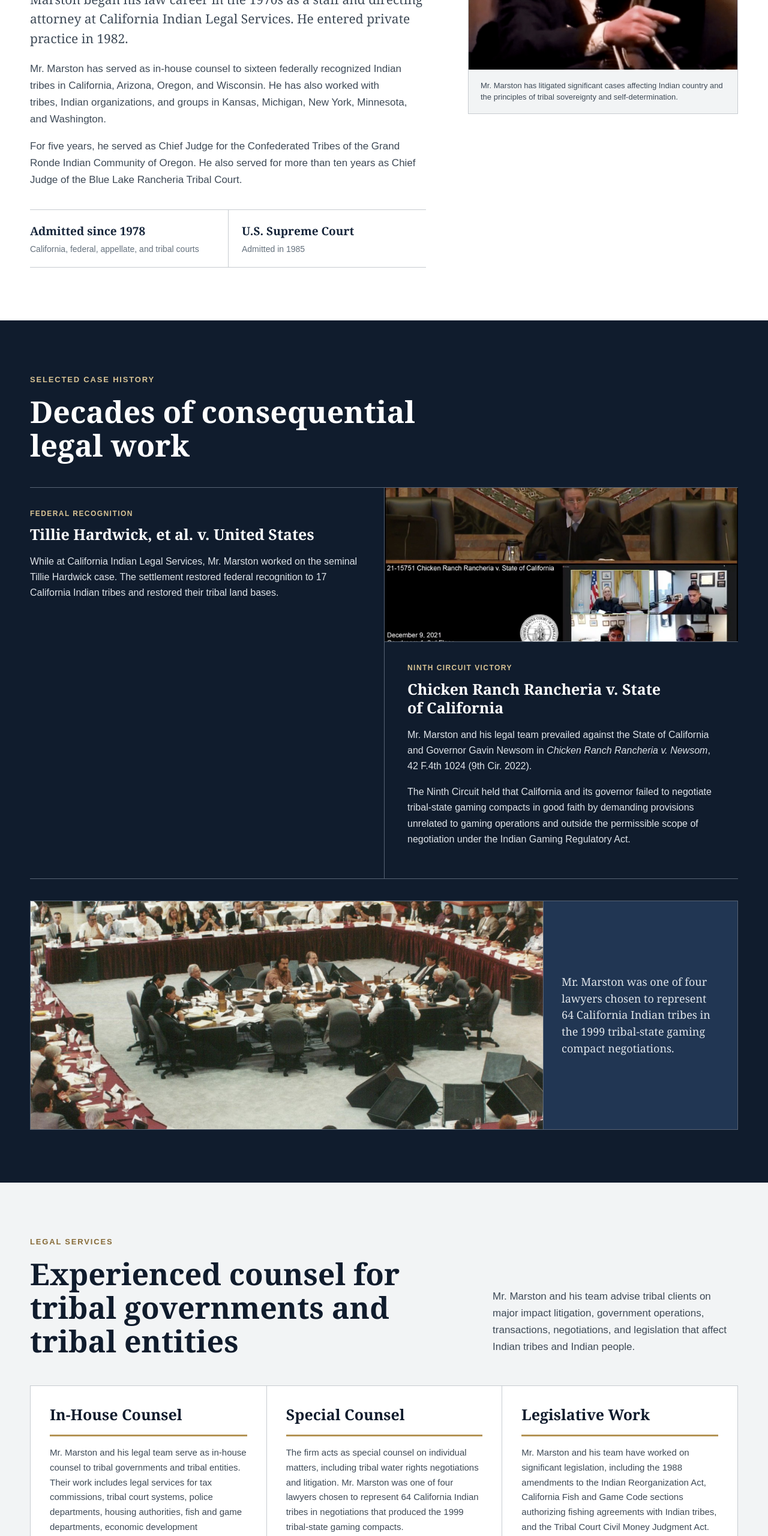
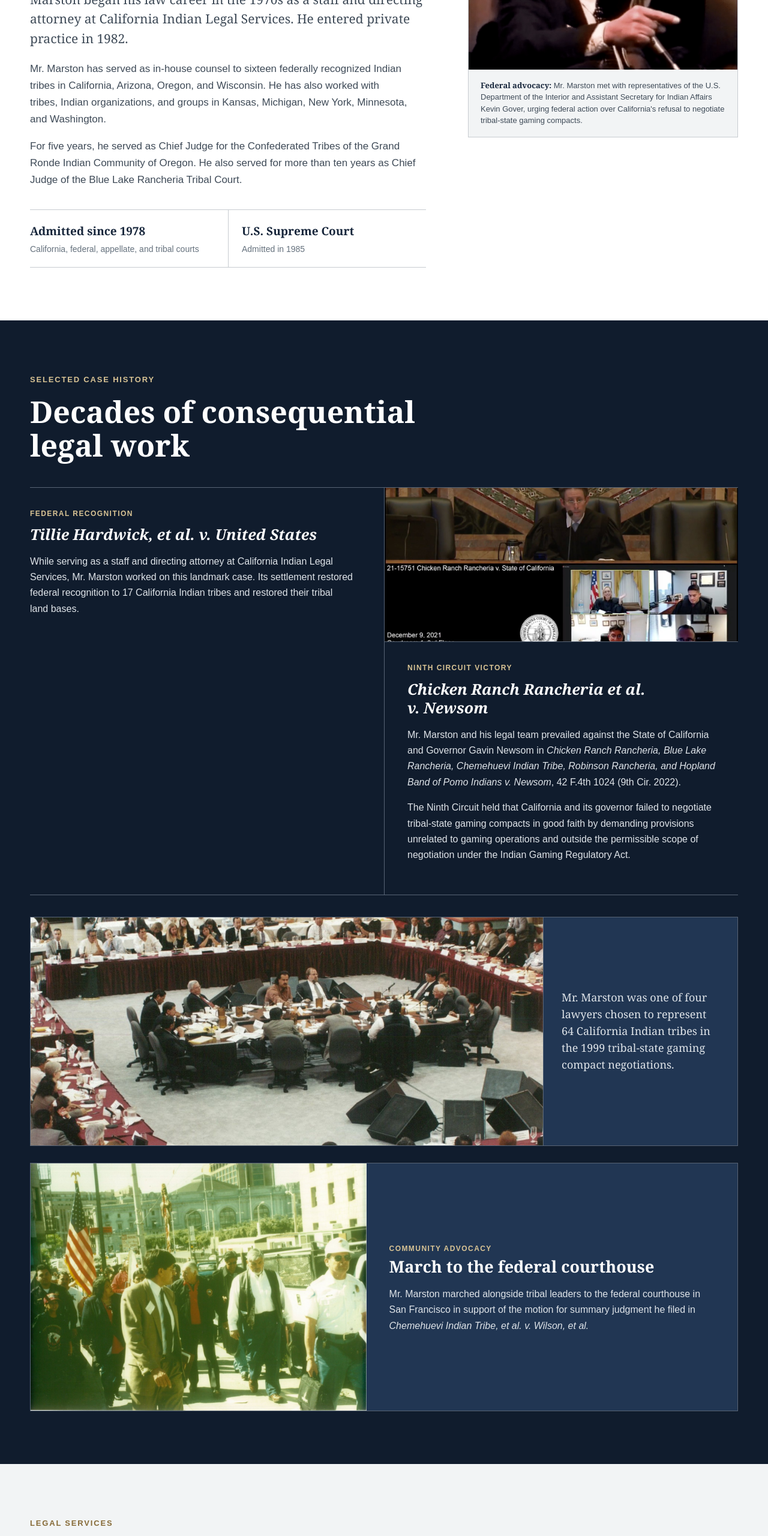
Before and after one commit to ukiahcomputerworks/marston-law-preview, a plain HTML site: page index.html in a window 1280 px wide. Shown: the part 1280-3840 px from the top of the page at 60% size. Drawn offline with Linux system fonts and the light colour scheme.

Commit message:
Expand Marston practice history and services

```diff
--- a/index.html
+++ b/index.html
@@ -14,7 +14,7 @@
   <meta name="twitter:description" content="More than 40 years representing Indian tribes and Indian people.">
   <meta name="twitter:image" content="https://ukiahcomputerworks.github.io/marston-law-48hr-preview/assets/office-exterior.jpg">
   <title>The Law Office of Lester J. Marston</title>
-  <link rel="stylesheet" href="styles.css?v=1">
+  <link rel="stylesheet" href="styles.css?v=2">
 </head>
 <body>
   <a class="skip-link" href="#main-content">Skip to main content</a>
@@ -76,13 +76,13 @@
           </div>
         </div>
         <figure class="profile-image">
-          <img src="assets/marston-speaking.jpg" alt="Lester J. Marston speaking during a legal proceeding">
-          <figcaption>Mr. Marston has litigated significant cases affecting Indian country and the principles of tribal sovereignty and self-determination.</figcaption>
+          <img src="assets/marston-speaking.jpg" alt="Lester J. Marston meeting with federal officials about tribal-state gaming compact negotiations">
+          <figcaption><strong>Federal advocacy:</strong> Mr. Marston met with representatives of the U.S. Department of the Interior and Assistant Secretary for Indian Affairs Kevin Gover, urging federal action over California's refusal to negotiate tribal-state gaming compacts.</figcaption>
         </figure>
       </div>
     </section>
 
-    <section class="section case-results" aria-labelledby="case-results-title">
+    <section class="section case-results" id="history" aria-labelledby="case-results-title">
       <div class="container">
         <p class="section-kicker section-kicker--light">Selected case history</p>
         <h2 id="case-results-title">Decades of consequential legal work</h2>
@@ -90,16 +90,16 @@
           <article class="case-card">
             <div class="case-card__copy">
               <p class="case-label">Federal recognition</p>
-              <h3>Tillie Hardwick, et al. v. United States</h3>
-              <p>While at California Indian Legal Services, Mr. Marston worked on the seminal Tillie Hardwick case. The settlement restored federal recognition to 17 California Indian tribes and restored their tribal land bases.</p>
+              <h3><cite>Tillie Hardwick, et al. v. United States</cite></h3>
+              <p>While serving as a staff and directing attorney at California Indian Legal Services, Mr. Marston worked on this landmark case. Its settlement restored federal recognition to 17 California Indian tribes and restored their tribal land bases.</p>
             </div>
           </article>
           <article class="case-card case-card--with-image">
             <img src="assets/chicken-ranch-argument.jpg" alt="Ninth Circuit oral argument in Chicken Ranch Rancheria v. State of California">
             <div class="case-card__copy">
               <p class="case-label">Ninth Circuit victory</p>
-              <h3>Chicken Ranch Rancheria v. State of California</h3>
-              <p>Mr. Marston and his legal team prevailed against the State of California and Governor Gavin Newsom in <cite>Chicken Ranch Rancheria v. Newsom</cite>, 42 F.4th 1024 (9th Cir. 2022).</p>
+              <h3><cite>Chicken Ranch Rancheria et al. v. Newsom</cite></h3>
+              <p>Mr. Marston and his legal team prevailed against the State of California and Governor Gavin Newsom in <cite>Chicken Ranch Rancheria, Blue Lake Rancheria, Chemehuevi Indian Tribe, Robinson Rancheria, and Hopland Band of Pomo Indians v. Newsom</cite>, 42 F.4th 1024 (9th Cir. 2022).</p>
               <p>The Ninth Circuit held that California and its governor failed to negotiate tribal-state gaming compacts in good faith by demanding provisions unrelated to gaming operations and outside the permissible scope of negotiation under the Indian Gaming Regulatory Act.</p>
             </div>
           </article>
@@ -107,6 +107,14 @@
         <figure class="history-photo">
           <img src="assets/compact-negotiations.jpg" alt="Tribal-state gaming compact negotiations with the State of California">
           <figcaption>Mr. Marston was one of four lawyers chosen to represent 64 California Indian tribes in the 1999 tribal-state gaming compact negotiations.</figcaption>
+        </figure>
+        <figure class="advocacy-photo">
+          <img src="assets/chemehuevi-courthouse-march.jpg" alt="Lester J. Marston marching with tribal leaders toward the federal courthouse in San Francisco">
+          <figcaption>
+            <span class="case-label">Community advocacy</span>
+            <strong>March to the federal courthouse</strong>
+            <p>Mr. Marston marched alongside tribal leaders to the federal courthouse in San Francisco in support of the motion for summary judgment he filed in <cite>Chemehuevi Indian Tribe, et al. v. Wilson, et al.</cite></p>
+          </figcaption>
         </figure>
       </div>
     </section>
@@ -123,19 +131,19 @@
 
         <div class="service-grid">
           <article class="service-card">
-            <h3>In-House Counsel</h3>
-            <p>Mr. Marston and his legal team serve as in-house counsel to tribal governments and tribal entities. Their work includes legal services for tax commissions, tribal court systems, police departments, housing authorities, fish and game departments, economic development corporations, gaming commissions, and tribal joint powers agencies.</p>
-            <p>They regularly advise tribal councils and governmental arms, draft agreements and contracts, and have worked on hundreds of fee-to-trust land acquisitions.</p>
+            <h3>In-House Counsel Services</h3>
+            <p>Mr. Marston and his legal team serve tribal governments and tribal entities as in-house counsel. They have helped establish and advise tribal court systems, tax commissions, police departments, housing authorities, fish and game departments, economic development corporations, gaming commissions, and tribal joint powers agencies.</p>
+            <p>The team regularly advises tribal councils and governmental arms, prepares intergovernmental agreements and commercial contracts, and has participated in hundreds of fee-to-trust land acquisitions.</p>
           </article>
           <article class="service-card">
-            <h3>Special Counsel</h3>
-            <p>The firm acts as special counsel on individual matters, including tribal water rights negotiations and litigation. Mr. Marston was one of four lawyers chosen to represent 64 California Indian tribes in negotiations that produced the 1999 tribal-state gaming compacts.</p>
-            <p>The team drafts compacts, management agreements, equipment leases, consulting agreements, and documents used to finance and develop gaming facilities, hotels, and related facilities.</p>
+            <h3>Special Counsel Services</h3>
+            <p>The firm serves as special counsel to Indian tribes and tribal entities on individual matters, including tribal water rights negotiations and litigation. Mr. Marston was one of four attorneys selected to represent 64 California Indian tribes in the negotiations that produced the 1999 tribal-state gaming compacts.</p>
+            <p>His work includes drafting tribal-state gaming compacts and amendments, management agreements, gaming equipment leases, consulting agreements, and the legal documents used to finance, design, develop, construct, and operate gaming facilities, hotels, and related facilities.</p>
           </article>
           <article class="service-card">
             <h3>Legislative Work</h3>
-            <p>Mr. Marston and his team have worked on significant legislation, including the 1988 amendments to the Indian Reorganization Act, California Fish and Game Code sections authorizing fishing agreements with Indian tribes, and the Tribal Court Civil Money Judgment Act.</p>
-            <p>That California law requires state courts to recognize and enforce tribal court civil money judgments.</p>
+            <p>Mr. Marston and his legal team have worked on significant federal and state legislation, including drafting the 1988 amendments to the Indian Reorganization Act, 25 U.S.C. § 476, and California Fish and Game Code sections 16000 through 16011, which authorize state fishing agreements with Indian tribes.</p>
+            <p>Their work also includes California Code of Civil Procedure sections 1730 through 1742, the Tribal Court Civil Money Judgment Act, which requires California state courts to recognize and enforce tribal court civil money judgments.</p>
           </article>
         </div>
 
@@ -177,6 +185,10 @@
             <span>Email</span>
             <a href="mailto:ljmarston@rmlawoffice.net">ljmarston@rmlawoffice.net</a>
           </div>
+          <div class="press-details">
+            <span>Press Inquiries</span>
+            <p>Please contact Ericka Duncan at <a href="tel:+17074626846">(707) 462-6846</a>.</p>
+          </div>
         </address>
       </div>
     </section>
--- a/styles.css
+++ b/styles.css
@@ -349,6 +349,11 @@ h3 {
   line-height: 1.5;
 }
 
+.profile-image figcaption strong {
+  color: var(--navy-900);
+  font-family: var(--serif);
+}
+
 .case-results {
   color: var(--paper);
   background: var(--navy-950);
@@ -430,6 +435,41 @@ h3 {
   font-family: var(--serif);
   font-size: 18px;
   line-height: 1.55;
+}
+
+.advocacy-photo {
+  margin: 28px 0 0;
+  display: grid;
+  grid-template-columns: minmax(360px, 0.95fr) minmax(0, 1.05fr);
+  border: 1px solid #586475;
+  background: var(--navy-800);
+}
+
+.advocacy-photo img {
+  width: 100%;
+  height: 100%;
+  min-height: 330px;
+  object-fit: cover;
+  object-position: center;
+}
+
+.advocacy-photo figcaption {
+  padding: 38px;
+  align-self: center;
+}
+
+.advocacy-photo figcaption strong {
+  display: block;
+  color: var(--paper);
+  font-family: var(--serif);
+  font-size: 27px;
+  line-height: 1.25;
+}
+
+.advocacy-photo figcaption p {
+  margin: 16px 0 0;
+  color: #dfe4e9;
+  font-size: 16px;
 }
 
 .services {
@@ -589,6 +629,14 @@ h3 {
   outline-offset: 4px;
 }
 
+.contact-details .press-details {
+  grid-column: 1 / -1;
+}
+
+.press-details p a {
+  display: inline;
+}
+
 .site-footer {
   padding: 22px 0;
   color: #cfd6dd;
@@ -607,6 +655,7 @@ h3 {
 }
 
 #about,
+#history,
 #services,
 #contact {
   scroll-margin-top: 20px;
@@ -690,6 +739,19 @@ h3 {
   .history-photo figcaption {
     border-top: 1px solid #586475;
     border-left: 0;
+  }
+
+  .advocacy-photo {
+    grid-template-columns: 1fr;
+  }
+
+  .advocacy-photo img {
+    min-height: 0;
+    aspect-ratio: 16 / 9;
+  }
+
+  .advocacy-photo figcaption {
+    border-top: 1px solid #586475;
   }
 
   .practice-band {
@@ -778,6 +840,14 @@ h3 {
     font-size: 16px;
   }
 
+  .advocacy-photo figcaption {
+    padding: 24px 22px;
+  }
+
+  .advocacy-photo figcaption strong {
+    font-size: 23px;
+  }
+
   .service-card {
     padding: 26px 22px;
   }
```
Also changed, not shown: assets/chemehuevi-courthouse-march.jpg (added), 2 other files.
